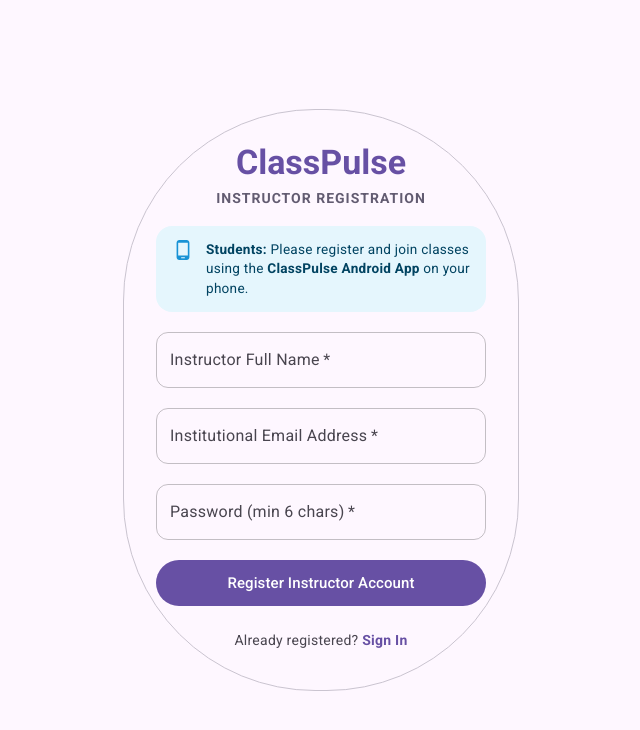
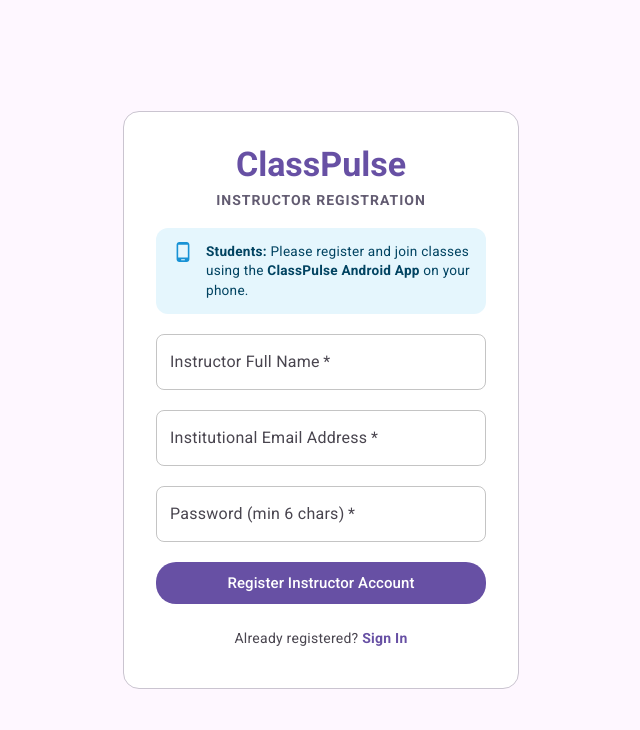
Before and after one commit to priyamgoel/classpulse-1, a Next.js app in the folder web/: page /signup in a window 1280 px wide. Shown: the top 730 px of the page, without its empty margins (319-959 px from the left). Built offline with nearby package versions, Linux system fonts and the light colour scheme; no server answers.

Commit message:
fix(web): resolve border-radius multiplier glitch on cards, metric containers, and data tables

```diff
--- a/web/src/theme/theme.ts
+++ b/web/src/theme/theme.ts
@@ -20,7 +20,7 @@
     },
     background: {
       default: m3Tokens.color.background,
-      paper: m3Tokens.color.surface,
+      paper: '#FFFFFF',
     },
     text: {
       primary: m3Tokens.color.onSurface,
@@ -29,7 +29,7 @@
     divider: m3Tokens.color.outlineVariant,
   },
   shape: {
-    borderRadius: m3Tokens.shape.medium,
+    borderRadius: 8,
   },
   typography: {
     fontFamily: m3Tokens.typography.fontFamily,
@@ -62,8 +62,8 @@
     MuiButton: {
       styleOverrides: {
         root: {
-          borderRadius: m3Tokens.shape.full,
-          padding: '10px 24px',
+          borderRadius: '20px',
+          padding: '8px 20px',
           boxShadow: 'none',
         },
         containedPrimary: {
@@ -78,12 +78,12 @@
     MuiCard: {
       styleOverrides: {
         root: {
-          borderRadius: m3Tokens.shape.large,
+          borderRadius: '12px',
           border: `1px solid ${m3Tokens.color.outlineVariant}`,
           boxShadow: 'none',
-          backgroundColor: m3Tokens.color.surface,
+          backgroundColor: '#FFFFFF',
           '&:hover': {
-            boxShadow: '0px 2px 6px rgba(0,0,0,0.08)',
+            boxShadow: '0px 2px 8px rgba(0,0,0,0.06)',
           },
         },
       },
@@ -91,7 +91,7 @@
     MuiChip: {
       styleOverrides: {
         root: {
-          borderRadius: m3Tokens.shape.small,
+          borderRadius: '8px',
           fontWeight: 500,
         },
       },
@@ -99,7 +99,7 @@
     MuiAppBar: {
       styleOverrides: {
         root: {
-          backgroundColor: m3Tokens.color.surface,
+          backgroundColor: '#FFFFFF',
           color: m3Tokens.color.onSurface,
           boxShadow: 'none',
           borderBottom: `1px solid ${m3Tokens.color.outlineVariant}`,
@@ -108,8 +108,11 @@
     },
     MuiPaper: {
       styleOverrides: {
+        root: {
+          backgroundColor: '#FFFFFF',
+        },
         rounded: {
-          borderRadius: m3Tokens.shape.large,
+          borderRadius: '12px',
         },
       },
     },
--- a/web/src/theme/tokens.ts
+++ b/web/src/theme/tokens.ts
@@ -28,15 +28,15 @@
     outlineVariant: '#CAC4D0',
   },
   shape: {
-    none: 0,
-    extraSmall: 4,
-    small: 8,
-    medium: 12,
-    large: 16,
-    extraLarge: 28,
-    full: 9999,
+    none: '0px',
+    extraSmall: '4px',
+    small: '8px',
+    medium: '12px',
+    large: '16px',
+    extraLarge: '24px',
+    full: '9999px',
   },
   typography: {
     fontFamily: '"Roboto", "Segoe UI", "Helvetica", "Arial", sans-serif',
-  }
+  },
 };
```
Also changed, not shown: web/src/app/page.tsx (+17 -11 lines), web/src/components/AttendanceAnalyticsView.tsx (+18 -19 lines).
